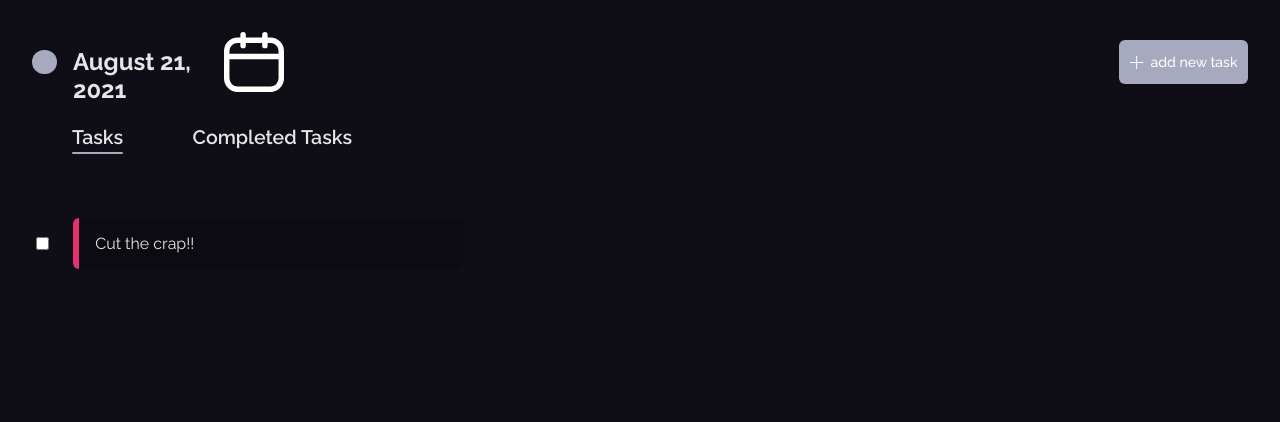
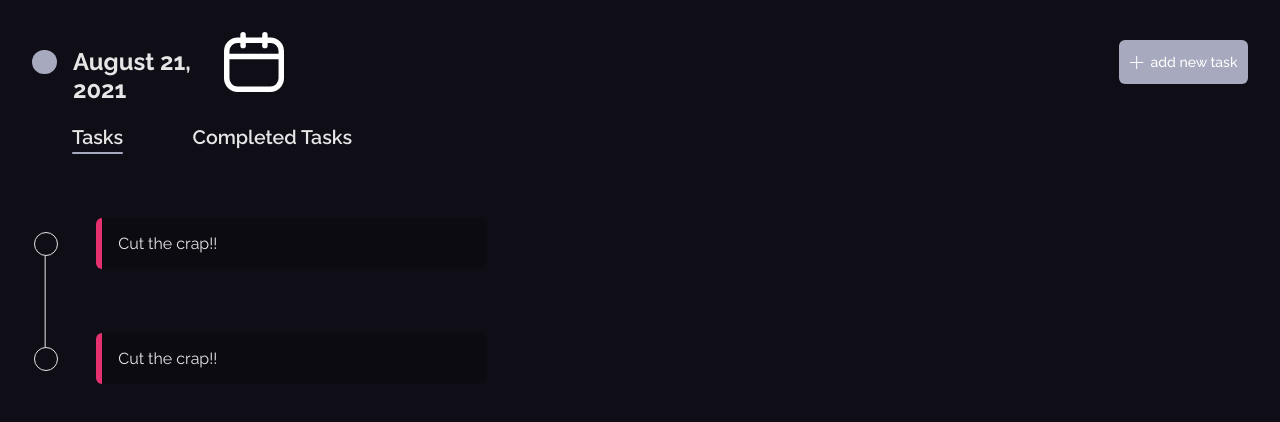
Before and after one commit to Adekxnle/checked, a React (Create React App) app: page / in a window 1280 px wide. Shown: the top 422 px of the page. Built offline with nearby package versions, Linux system fonts and the light colour scheme.

Commit message:
working on stepper feature

```diff
--- a/src/App.css
+++ b/src/App.css
@@ -78,6 +78,8 @@ li .tabs {
   min-height: 30em;
 }
 
+/* stylesheet for no-task page*/
+
 .no-task-page {
   display: flex;
   flex-direction: column;
@@ -90,18 +92,76 @@ li .tabs {
   font-weight: 400;
 }
 
+/* stylesheet for task page*/
+
 .tasks-page {
   padding-top: 4em;
 }
 
-.task-container {
-  display: flex;
-  align-items: center;
-  justify-content: flex-start;
-  color: var(--off-white);
+.tasks-page ol {
+  margin: 0;
+  padding: 0;
 }
 
-.task-container .task {
+ol li.task-container {
+  display: flex;
+  position: relative;
+  gap: 1rem;
+  padding-bottom: 4rem;
+}
+
+.task-container:not(:last-child)::after {
+  content: '';
+  position: absolute;
+  top: calc(1.5em + 0.84375em);
+  left: 0;
+  width: 0.08em;
+  height: calc(100% - 1.5em);
+  background-color: #e6e6e6;
+  transform: translateX(calc(calc(1.5em + 0.08em) / 2));
+}
+
+.checkbox-input {
+  display: grid;
+  grid-template-areas: 'checkbox';
+  align-items: center;
+  justify-items: center;
+}
+
+.checkbox-input * {
+  grid-area: checkbox;
+}
+
+.checkbox-input input {
+  opacity: 0;
+  width: 1.5em;
+  height: 1.5em;
+}
+
+.checkbox-input .checkbox-control {
+  display: inline-grid;
+  width: 1.5em;
+  height: 1.5em;
+  border-radius: 50%;
+  border: 0.1em solid var(--off-white);
+  z-index: 1;
+}
+
+.checkbox-control svg {
+  transition: transform 0.1s ease-in 25ms;
+  transform: scale(0);
+  transform-origin: bottom left;
+}
+
+.checkbox-input input:checked + .checkbox-control svg {
+  transform: scale(1);
+}
+
+.checkbox-input input:checked + .checkbox-control {
+  border: 0.1em solid #2e7d32;
+}
+
+label .task {
   min-height: 50px;
   min-width: 40ch;
   margin-left: 1.3em;
@@ -109,6 +169,7 @@ li .tabs {
   display: flex;
   border-radius: 8px;
   cursor: pointer;
+  color: var(--off-white);
 }
 
 .task .indicator {
@@ -123,6 +184,8 @@ li .tabs {
   margin-left: 1em;
 }
 
+/* stylesheet for completed page*/
+
 .completed-task-page {
   text-align: center;
 }
--- a/src/views/Tasks.js
+++ b/src/views/Tasks.js
@@ -3,13 +3,60 @@
 function Tasks() {
   return (
     <div className='tasks-page'>
-      <div className='task-container'>
-        <input type='checkbox' />
-        <div className='task'>
-          <div className='indicator' />
-          <p>Cut the crap!!</p>
-        </div>
-      </div>
+      <ol>
+        <li className='task-container'>
+          <span className='checkbox-input'>
+            <input type='checkbox' name='checked' id='task-1' />
+            <span className='checkbox-control'>
+              <svg
+                width='18'
+                height='14'
+                viewBox='0 0 18 14'
+                fill='none'
+                xmlns='http://www.w3.org/2000/svg'
+                aria-hidden='true'
+                focusable='false'>
+                <path
+                  d='M5.6 10.9L1.4 6.70001L0 8.10001L5.6 13.7L17.6 1.69999L16.2 0.299988L5.6 10.9Z'
+                  fill='#2E7D32'
+                />
+              </svg>
+            </span>
+          </span>
+          <label htmlFor='task-1'>
+            <div className='task'>
+              <div className='indicator' />
+              <p>Cut the crap!!</p>
+            </div>
+          </label>
+        </li>
+        <li className='task-container'>
+          <span className='checkbox-input'>
+            <input type='checkbox' name='checked' id='task-2' />
+            <span className='checkbox-control'>
+              <svg
+                width='18'
+                height='14'
+                viewBox='0 0 18 14'
+                fill='none'
+                xmlns='http://www.w3.org/2000/svg'
+                aria-hidden='true'
+                focusable='false'>
+                <path
+                  d='M5.6 10.9L1.4 6.70001L0 8.10001L5.6 13.7L17.6 1.69999L16.2 0.299988L5.6 10.9Z'
+                  fill='#2E7D32'
+                />
+              </svg>
+            </span>
+          </span>
+          <label htmlFor='task-2'>
+            <div className='task'>
+              <div className='indicator' />
+              <p>Cut the crap!!</p>
+            </div>
+          </label>
+        </li>
+      </ol>
     </div>
   );
 }
```
